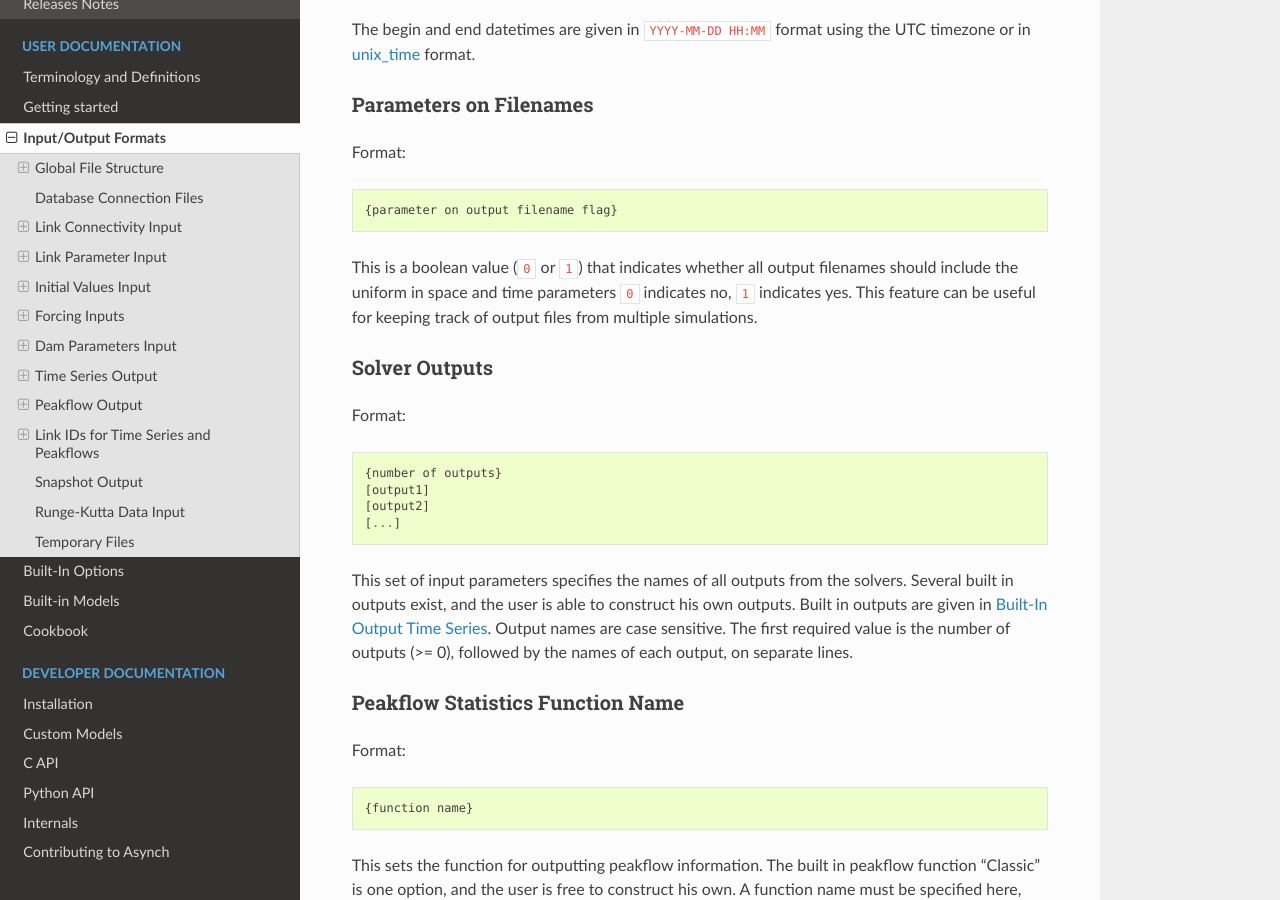
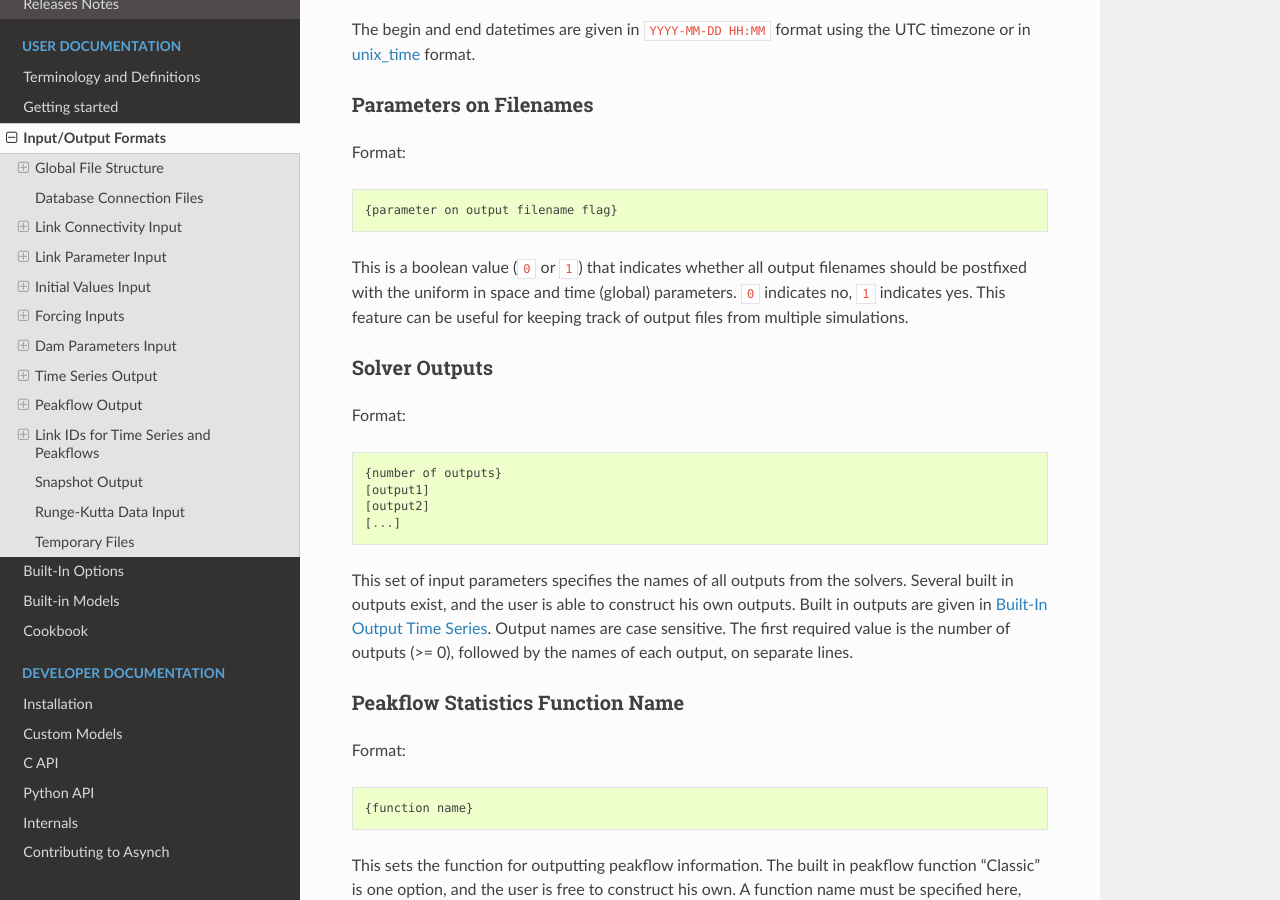
Before and after one commit to njadid/asynch_py, a Sphinx documentation site: the page built from docs/input_output.rst, in a window 1280 px wide and 900 px high, scrolled down 2997 px. Built offline with Sphinx 7.4.7 and the Read the Docs theme 2.0.0, drawn with Linux system fonts in a browser that asks for light colours.

Commit message:
Update input_output.rst

```diff
--- a/docs/input_output.rst
+++ b/docs/input_output.rst
@@ -147,7 +147,7 @@ Format:
 
   {parameter on output filename flag}
 
-This is a boolean value (``0`` or ``1``) that indicates whether all output filenames should include the uniform in space and time parameters ``0`` indicates no, ``1`` indicates yes. This feature can be useful for keeping track of output files from multiple simulations.
+This is a boolean value (``0`` or ``1``) that indicates whether all output filenames should be postfixed with the uniform in space and time (global) parameters. ``0`` indicates no, ``1`` indicates yes. This feature can be useful for keeping track of output files from multiple simulations.
 
 Solver Outputs
 ~~~~~~~~~~~~~~
```
